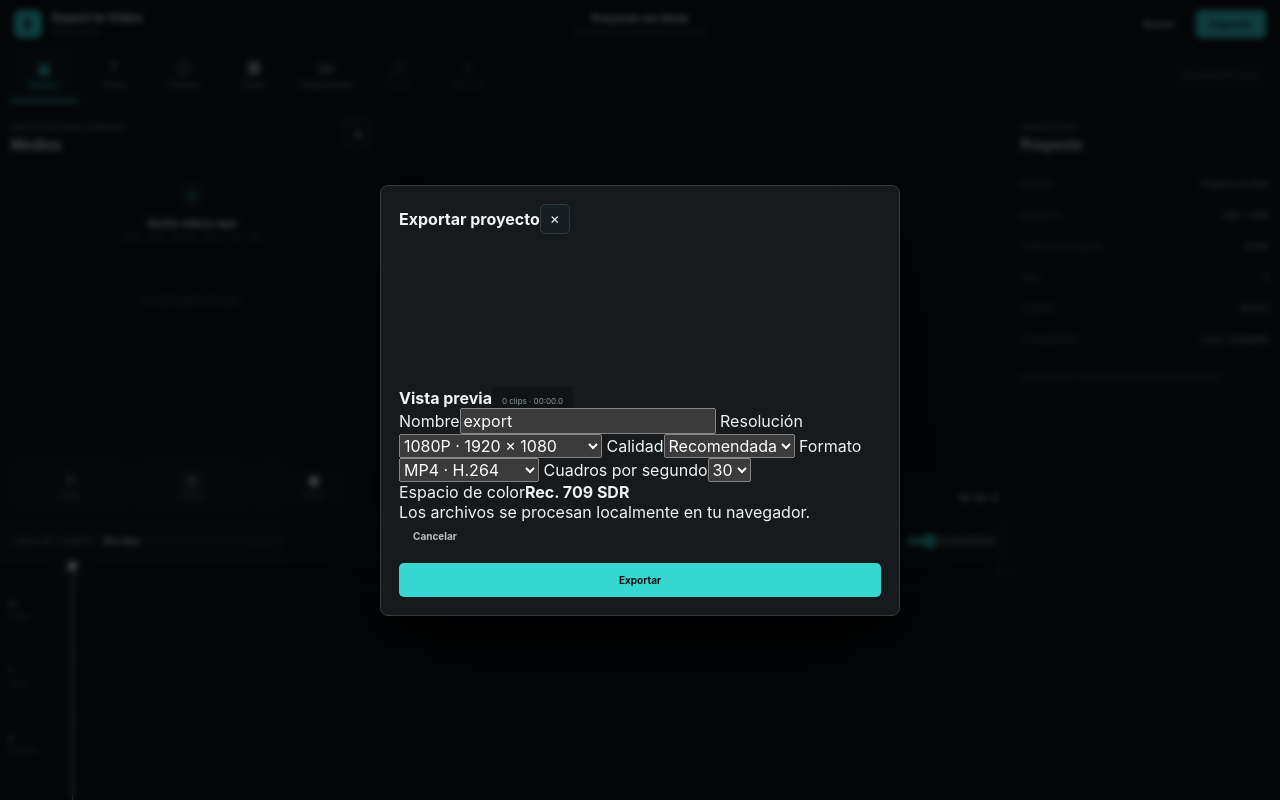
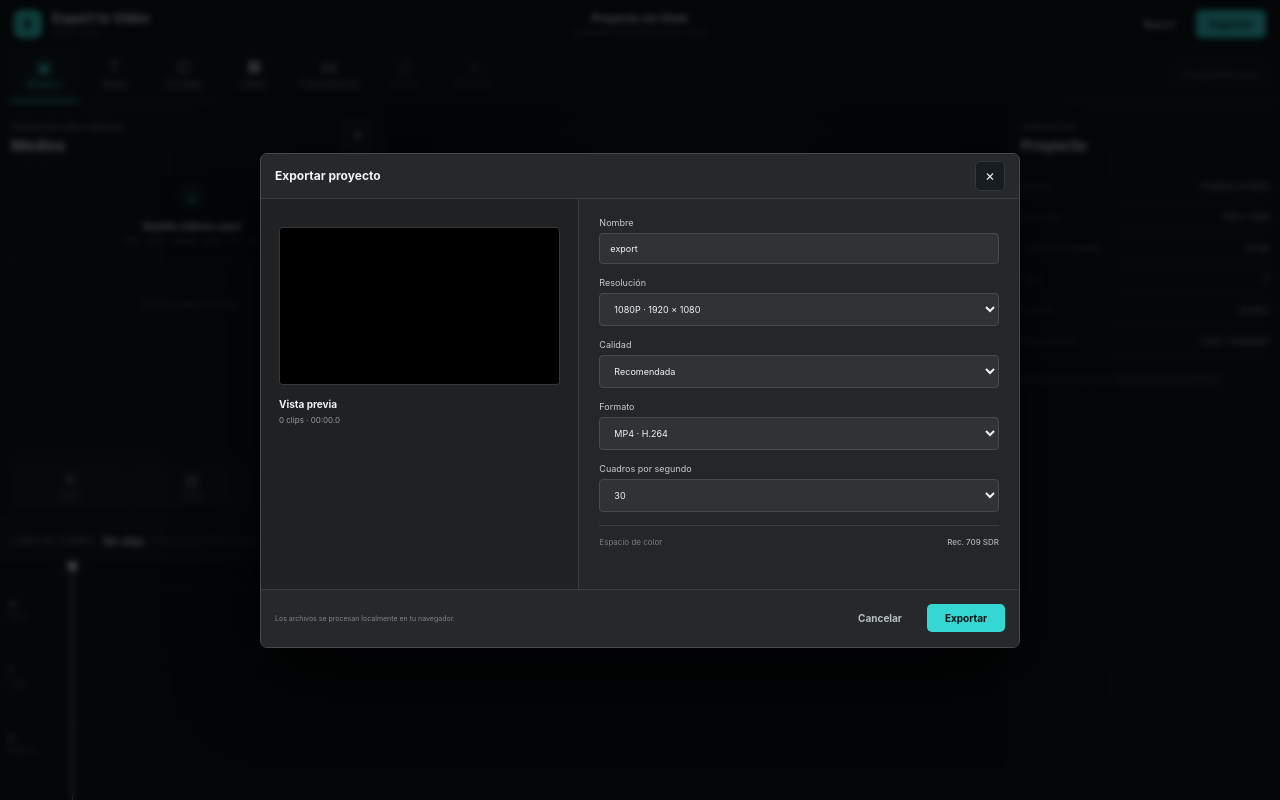
Before and after one commit to acewalt/Export-to-video, a website built with Vite: page index.html in a window 1280 px wide. Both pictures are taken after a click on the button "Exportar". Built offline with nearby package versions, Linux system fonts and the light colour scheme.

Commit message:
Match CapCut export modal and increase UI scale

```diff
--- a/src/styles.css
+++ b/src/styles.css
@@ -30,7 +30,7 @@ button:disabled{cursor:not-allowed;opacity:.35}
   border-radius:7px;background:var(--accent);color:#071112;font-size:13px;font-weight:900
 }
 .brand strong,.brand span,.project-title strong,.project-title span{display:block}
-.brand strong{font-size:12px}.brand span{font-size:9px;color:var(--muted2);margin-top:1px}
+.brand strong{font-size:13px}.brand span{font-size:9px;color:var(--muted2);margin-top:1px}
 .project-title{
   position:absolute;left:50%;top:50%;transform:translate(-50%,-50%);
   max-width:38%;text-align:center;white-space:nowrap;overflow:hidden
@@ -52,7 +52,7 @@ button:disabled{cursor:not-allowed;opacity:.35}
 .tool{
   min-width:68px;padding:6px 9px;border:0;border-radius:0;background:transparent;
   display:flex;flex-direction:column;align-items:center;justify-content:center;gap:2px;
-  color:#98a3a8;font-size:9px;border-bottom:2px solid transparent
+  color:#98a3a8;font-size:10px;border-bottom:2px solid transparent
 }
 .tool i{font-size:16px;font-style:normal;line-height:18px}.tool span{white-space:nowrap}
 .tool:hover:not(:disabled){background:#141b1e;color:#dce2e4}
@@ -84,7 +84,7 @@ button:disabled{cursor:not-allowed;opacity:.35}
 .heading small,.timeline-head small{
   color:#66747a;font-size:8px;letter-spacing:.12em;font-weight:800
 }
-.heading h2{margin:2px 0 0;font-size:14px;font-weight:700}
+.heading h2{margin:2px 0 0;font-size:15px;font-weight:700}
 .round{
   width:30px;height:30px;border:1px solid var(--line2);
   border-radius:5px;background:#171e22;font-size:15px
@@ -102,7 +102,7 @@ button:disabled{cursor:not-allowed;opacity:.35}
   width:30px;height:30px;display:grid;place-items:center;border-radius:50%;
   background:#151d20;color:var(--accent);font-style:normal;font-size:15px
 }
-.drop strong{margin-top:7px;font-size:10px}.drop span{margin-top:3px;color:var(--muted2);font-size:8px}
+.drop strong{margin-top:7px;font-size:11px}.drop span{margin-top:3px;color:var(--muted2);font-size:8px}
 
 .loading,.render-progress{
   flex:none;margin-top:9px;padding:8px;border:1px solid var(--line);
@@ -190,7 +190,7 @@ button:disabled{cursor:not-allowed;opacity:.35}
   height:42px;padding:0 11px;display:flex;align-items:center;justify-content:space-between;border-bottom:1px solid var(--line)
 }
 .timeline-left{display:flex;align-items:center;gap:8px;min-width:0}
-.timeline-left strong{font-size:9px}.scrub-hint{font-size:7px;color:#566268;white-space:nowrap}
+.timeline-left strong{font-size:10px}.scrub-hint{font-size:7px;color:#566268;white-space:nowrap}
 .timeline-head label{display:flex;align-items:center;gap:6px;color:#68757a;font-size:8px}
 .timeline-head input{width:90px;accent-color:var(--accent)}
 
@@ -297,20 +297,53 @@ body.is-scrubbing,body.is-scrubbing *{cursor:ew-resize!important;user-select:non
 }
 .drawer.open{opacity:1;visibility:visible}
 .drawer-card{
-  width:min(520px,100%);max-height:calc(100vh - 40px);overflow:auto;
-  padding:18px;background:#171a1c;border:1px solid #343a3d;border-radius:8px;
-  box-shadow:0 24px 80px #000b;transform:scale(.975);transition:.16s
+  width:min(760px,calc(100vw - 36px));max-height:calc(100vh - 36px);overflow:hidden;
+  background:#242627;border:1px solid #44494b;border-radius:7px;
+  box-shadow:0 24px 80px #000c;transform:scale(.98);transition:.16s
 }
 .drawer.open .drawer-card{transform:scale(1)}
-.grid{display:grid;grid-template-columns:1fr 1fr;gap:10px;margin-top:17px}
-.grid label{font-size:8px;color:#8d989c}.grid select{
-  width:100%;margin-top:5px;padding:9px;border:1px solid #394247;border-radius:4px;background:#222729;color:#eef1f2;font-size:9px
+.export-titlebar{
+  height:45px;padding:0 14px;display:flex;align-items:center;justify-content:space-between;
+  border-bottom:1px solid #3a3e40;background:#262829
 }
-.summary{margin-top:14px;padding:10px;border-radius:4px;background:#101416;color:#8f9a9e;font-size:8px}
-.render{width:100%;margin-top:13px;padding:11px;background:var(--accent);color:#061011}
-.render:hover{background:#57e1dc}.render:disabled{opacity:.45}
-.drawer-card>p{font-size:7px;color:#68757a;line-height:1.45}
-
+.export-titlebar strong{font-size:12px}
+.export-body{display:grid;grid-template-columns:42% 58%;min-height:390px}
+.export-preview-pane{
+  padding:18px;border-right:1px solid #3a3e40;background:#1f2122;display:flex;flex-direction:column
+}
+.export-preview-box{
+  width:100%;aspect-ratio:16/9;margin-top:10px;background:#0a0b0c;overflow:hidden;border-radius:4px;border:1px solid #35393b
+}
+.export-preview-box video,.export-preview-box img{width:100%;height:100%;display:block;object-fit:contain;background:#000}
+.export-preview-info{margin-top:13px}
+.export-preview-info strong{display:block;font-size:10px}
+.export-preview-info .summary{display:block;margin-top:5px;padding:0;background:none;color:#969fa2;font-size:8px}
+.export-settings{padding:18px 20px;overflow:auto}
+.export-settings label{display:block;margin-bottom:13px;color:#c6cdcf;font-size:9px}
+.export-settings input,.export-settings select{
+  width:100%;margin-top:5px;padding:9px 10px;border:1px solid #464c4e;border-radius:4px;
+  background:#303334;color:#f2f4f4;font-size:9px
+}
+.export-settings input:focus,.export-settings select:focus{outline:1px solid var(--accent);border-color:var(--accent)}
+.export-codec-row{
+  display:flex;justify-content:space-between;gap:12px;padding:11px 0;border-top:1px solid #383d3f;
+  color:#747e81;font-size:8px
+}
+.export-codec-row b{color:#aab2b5;font-weight:500}
+.render-progress{
+  margin-top:10px;padding:8px;border:1px solid #3b4143;background:#1b1d1e;border-radius:4px
+}
+.render-progress>div{display:flex;justify-content:space-between;gap:8px;font-size:8px;color:#adb5b7}
+.render-progress>i{display:block;height:4px;margin-top:6px;background:#3a4042;border-radius:99px;overflow:hidden}
+.render-progress em{display:block;height:100%;width:0;background:var(--accent);transition:width .12s}
+.export-footer{
+  min-height:58px;padding:10px 14px;display:flex;align-items:center;justify-content:space-between;gap:12px;
+  border-top:1px solid #3a3e40;background:#262829
+}
+.export-footer>span{color:#7e888b;font-size:7px}
+.export-footer>div{display:flex;gap:8px}
+.export-footer .ghost,.export-footer .render{margin:0;min-width:78px}
+.export-footer .render{width:auto;background:var(--accent);color:#061011}
 .toast{
   position:fixed;left:50%;bottom:18px;z-index:100;transform:translate(-50%,18px);
   opacity:0;visibility:hidden;padding:9px 13px;border-radius:5px;background:#e8eeee;color:#081012;
```
